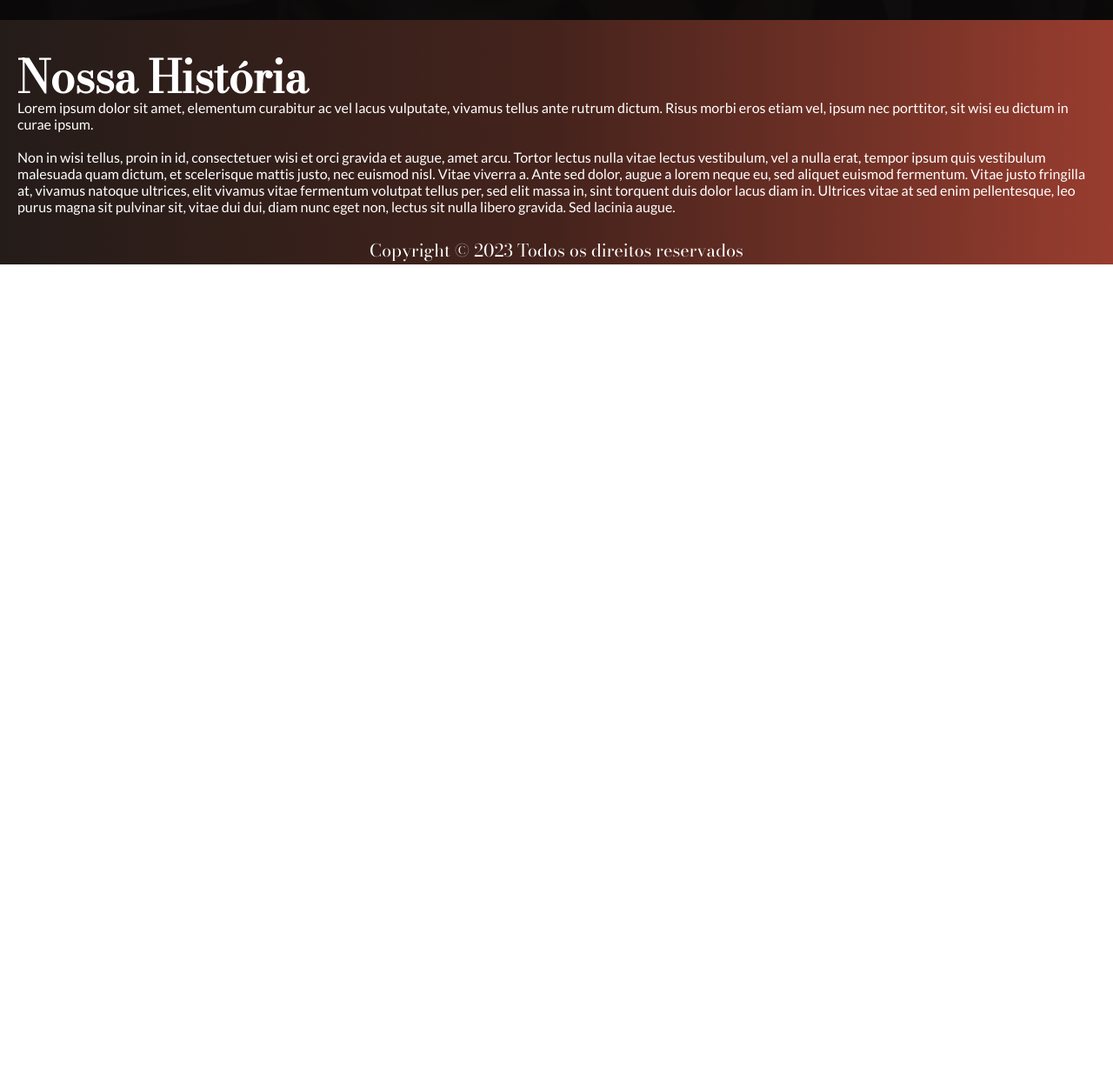
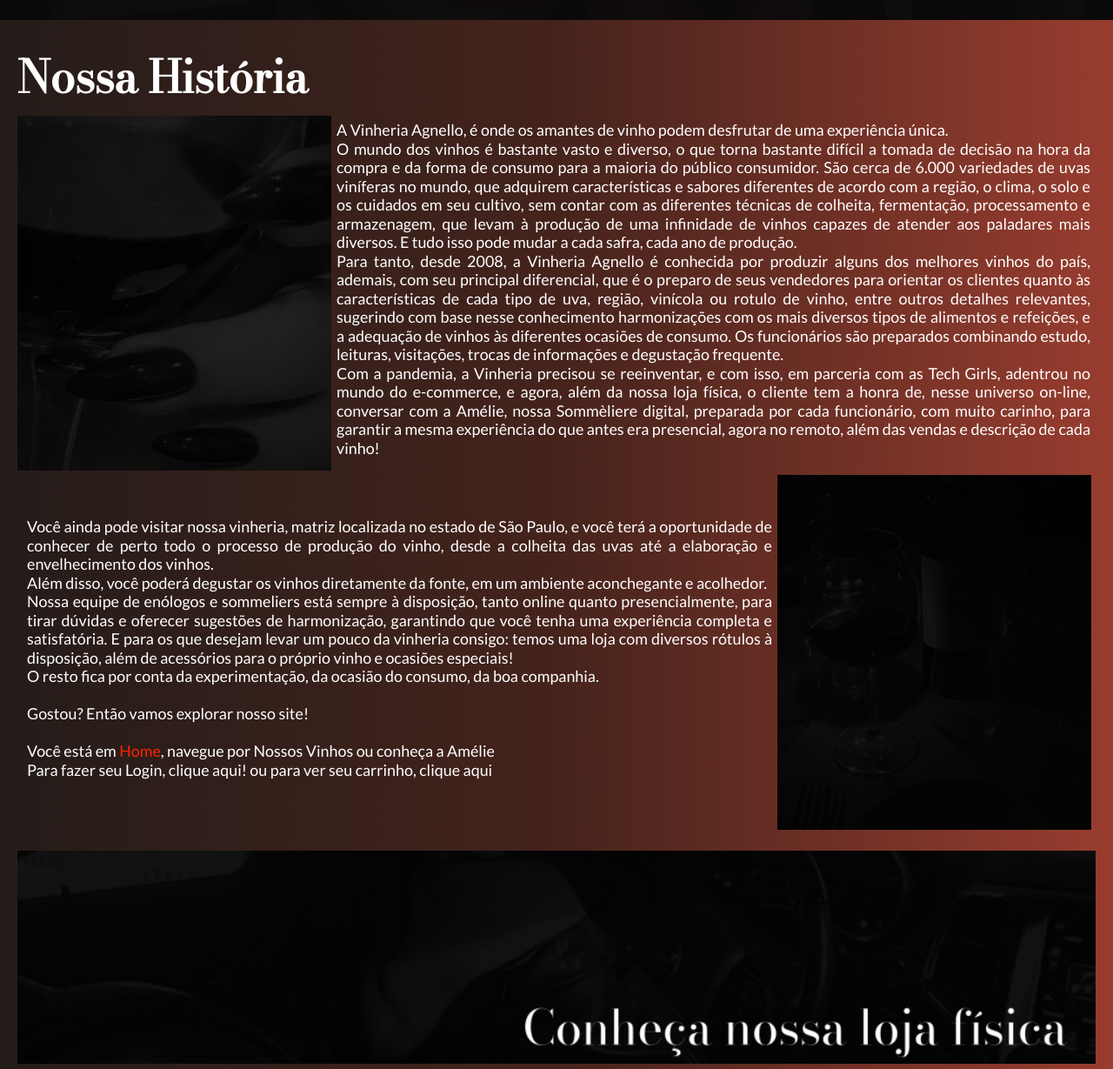
Before and after one commit to FIAP-Tech-Girls/CPVinheria-Web, a plain HTML site: page index.html in a window 1280 px wide. Shown: the part 777-2006 px from the top of the page at 87% size. Before the commit the page ends 1081 px from the top, so only its background shows below. Drawn offline with nearby package versions, Linux system fonts and the light colour scheme.

Commit message:
Feito a página home

```diff
--- a/css/style.css
+++ b/css/style.css
@@ -308,3 +308,36 @@
     height: 60px;
     cursor: pointer;
 }
+
+#historia{
+    font-size: 1.4vw;
+    line-height: 1.2;
+    padding:6px;
+
+}
+
+#historia1{
+    display: flex;
+    text-align: justify;
+}
+
+#historia2{
+    display: flex;
+    text-align: justify;
+    padding:5px;
+}
+
+#historia2 a{
+    text-decoration: none;
+    color:white;
+}
+
+#historia2 a:hover{
+    background-color:var(--cor-texto-highlight);
+}
+
+.highlight2{
+    color:var(--cor-texto-highlight);
+    font-size: 1.4vw;
+    line-height: 1.2;
+}
--- a/index.html
+++ b/index.html
@@ -30,17 +30,34 @@
         <section class="content">
 
             <div class="conteudo" id="conteudo-home">
-                <h1>Nossa História</h1>
-                Lorem ipsum dolor sit amet, elementum curabitur ac vel lacus vulputate,
-                vivamus tellus ante rutrum dictum. Risus morbi eros etiam vel, ipsum nec porttitor, sit wisi eu
-                dictum in curae ipsum. <br><br>Non in wisi tellus, proin in id, consectetuer wisi et orci
-                gravida et augue, amet arcu. Tortor lectus nulla vitae lectus vestibulum, vel a nulla erat,
-                tempor ipsum quis vestibulum malesuada quam dictum, et scelerisque mattis justo, nec euismod
-                nisl. Vitae viverra a. Ante sed dolor, augue a lorem neque eu, sed aliquet euismod fermentum.
-                Vitae justo fringilla at, vivamus natoque ultrices, elit vivamus vitae fermentum volutpat tellus
-                per, sed elit massa in, sint torquent duis dolor lacus diam in. Ultrices vitae at sed enim
-                pellentesque, leo purus magna sit pulvinar sit, vitae dui dui, diam nunc eget non, lectus sit
-                nulla libero gravida. Sed lacinia augue.
+                <h1>Nossa História</h1> <br>
+                <div id="historia1">
+                    <img src="images/imagemHome1.png">
+                    <p id="historia">
+
+                        A  Vinheria Agnello, é onde os amantes de vinho podem desfrutar de uma experiência única. <br>
+                        O mundo dos vinhos é bastante vasto e diverso, o que torna bastante difícil a tomada de decisão na hora da compra e da forma de consumo para a maioria do público consumidor. São cerca de 6.000 variedades de uvas viníferas no mundo, que adquirem características e sabores diferentes de acordo com a região, o clima, o solo e os cuidados em seu cultivo, sem contar com as diferentes técnicas de colheita, fermentação, processamento e armazenagem, que levam à produção de uma infinidade de vinhos capazes de atender aos paladares mais diversos. E tudo isso pode mudar a cada safra, cada ano de produção. <br>
+                        Para tanto, desde 2008, a Vinheria Agnello é conhecida por produzir alguns dos melhores vinhos do país, ademais, com seu principal diferencial, que é o preparo de seus vendedores para orientar os clientes quanto às características de cada tipo de uva, região, vinícola ou rotulo de vinho, entre outros detalhes relevantes, sugerindo com base nesse conhecimento harmonizações com os mais diversos tipos de alimentos e refeições, e a adequação de vinhos às diferentes ocasiões de consumo.
+                        Os funcionários são preparados combinando estudo, leituras, visitações, trocas de informações e degustação frequente. <br>
+                        Com a pandemia, a Vinheria precisou se reeinventar, e com isso, em parceria com as Tech Girls, adentrou no mundo do e-commerce, e agora, além da nossa loja física, o cliente tem a honra de, nesse universo on-line, conversar com a Amélie, nossa Sommèliere digital, preparada por cada funcionário, com muito carinho, para garantir a mesma experiência do que antes era presencial, agora no remoto, além das vendas e descrição de cada vinho!
+                    </p>
+                </div>
+                <div id="historia2">
+                    <p id="historia">
+                        <br><br>
+                        Você ainda pode visitar nossa vinheria, matriz localizada no estado de São Paulo, e você terá a oportunidade de conhecer de perto todo o processo de produção do vinho, desde a colheita das uvas até a elaboração e envelhecimento dos vinhos.<br>
+                        Além disso, você poderá degustar os vinhos diretamente da fonte, em um ambiente aconchegante e acolhedor. <br>
+                        Nossa equipe de enólogos e sommeliers está sempre à disposição, tanto online quanto presencialmente, para tirar dúvidas e oferecer sugestões de harmonização, garantindo que você tenha uma experiência completa e satisfatória. E para os que desejam levar um pouco da vinheria consigo: temos uma loja com diversos rótulos à disposição, além de acessórios para o próprio vinho e ocasiões especiais! <br>
+                        O resto fica por conta da experimentação, da ocasião do consumo, da boa companhia. <br> <br>
+                        Gostou? Então vamos explorar nosso site! <br><br>
+                        Você está em <span class="highlight2">Home</span>, navegue por <a href="nossosVinhos.html">Nossos Vinhos</a> ou conheça a <a href="amelie.html">Amélie</a> <br>
+                        Para fazer seu Login, <a href="login.html">clique aqui!</a> ou para ver seu carrinho, <a href="carrinho.html">clique aqui</a>
+                    </p>
+                    <img src="images/imagemHome2.png">
+                </div> <br>
+
+                <a href="visite.html"><img src="images/imagemHome3.png" width="100%"></a>
+
             </div>
 
     </section>
```
Also changed, not shown: images/imagemHome3.png (added).
